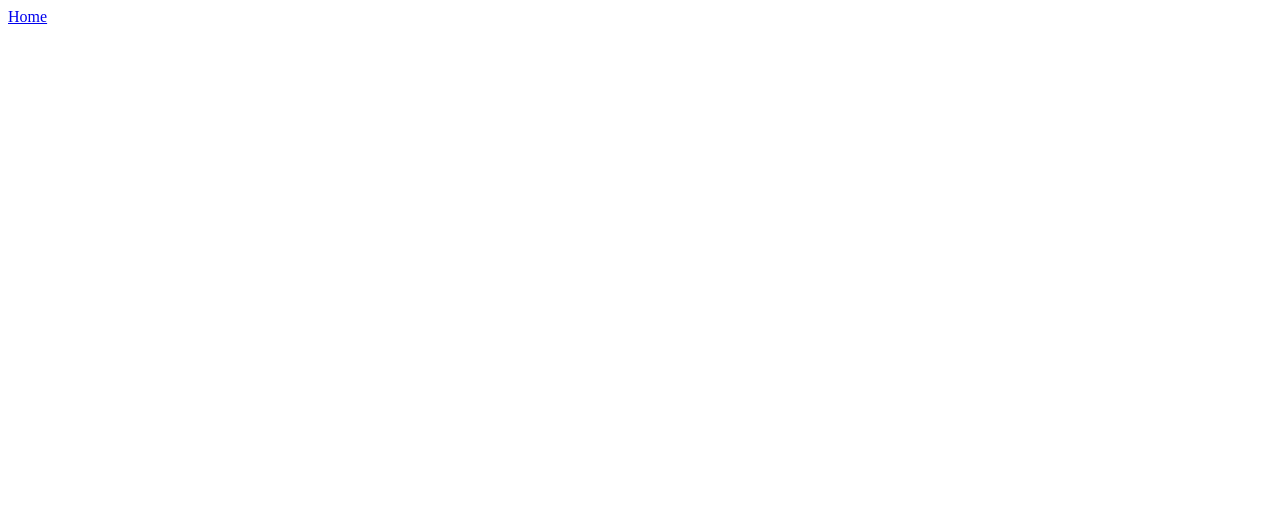
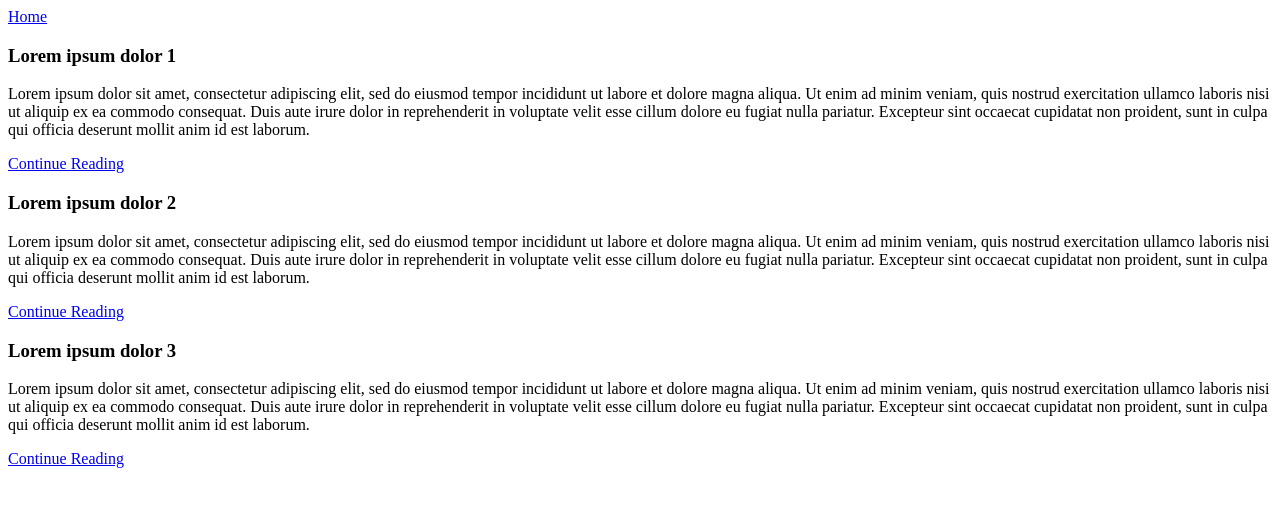
Before and after one commit to coordinatorstory/coordinatorstory-frontend, a React (Create React App) app: page /stories in a window 1280 px wide. Shown: the top 506 px of the page. Built offline with nearby package versions, Linux system fonts and the light colour scheme.

Commit message:
coordinator's homepage added

```diff
--- a/src/App.css
+++ b/src/App.css
@@ -24,3 +24,7 @@
 .Story * {
   padding: 5px;
 }
+
+.stories-list .Stories{
+  display: block;
+}
--- a/src/App.js
+++ b/src/App.js
@@ -9,7 +9,15 @@ import './App.css';
 import { getStory } from './actions/actions'
 import { connect } from 'react-redux'
 
+import coordinatorWrapper from './utils/coordinatorWrapper'
+
 class App extends Component {
+  constructor() {
+    super()
+    this.state = {
+      loggedIn: false
+    }
+  }
   componentDidMount = () => {
     this.props.getStory(
       [
@@ -41,12 +49,14 @@ class App extends Component {
   }
   render() {
     console.log(this.props)
+    // const story = <Story {...props} { ...this.props}/>
     return (
       <Router>
         <div className="App">
           <NavLink to='/'>Home</NavLink>
           <Route exact path='/' component={Stories} />
-          <Route path={`/stories/:id`} render={props => <Story {...props} { ...this.props}/>}/>
+          <Route path={`/stories/:id`} render={props => <Story {...props} {...this.props}/>}/>
+          <Route path={`/stories`} render={props => coordinatorWrapper(props)(Stories)} />
         </div>
       </Router>
     );
--- /dev/null
+++ b/src/utils/coordinatorWrapper.js
@@ -0,0 +1,6 @@
+import React from 'react'
+export default props => WrappedComponent => (
+    <div className="stories-list">
+        <WrappedComponent {...props} />
+    </div>
+)
```
